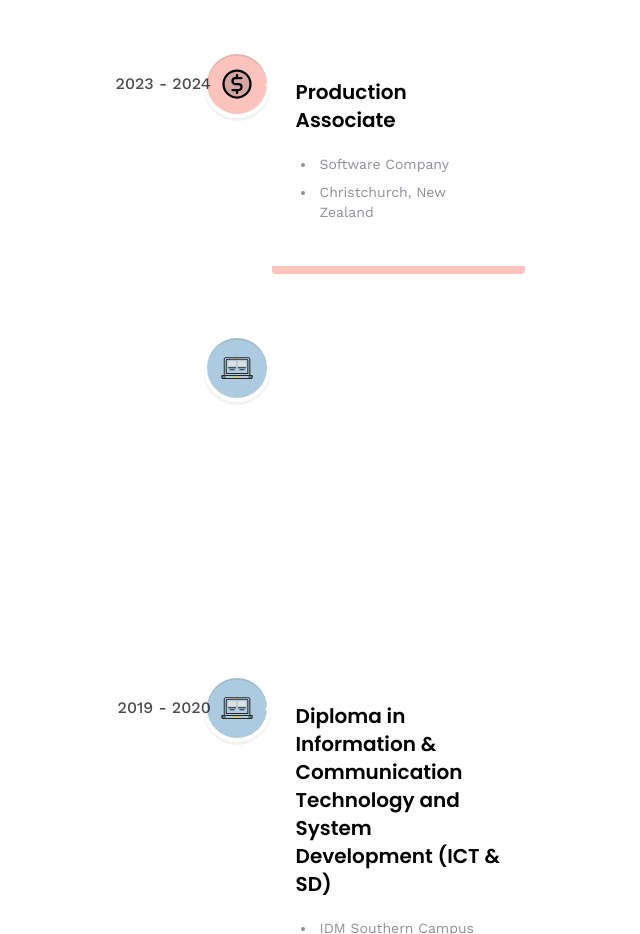
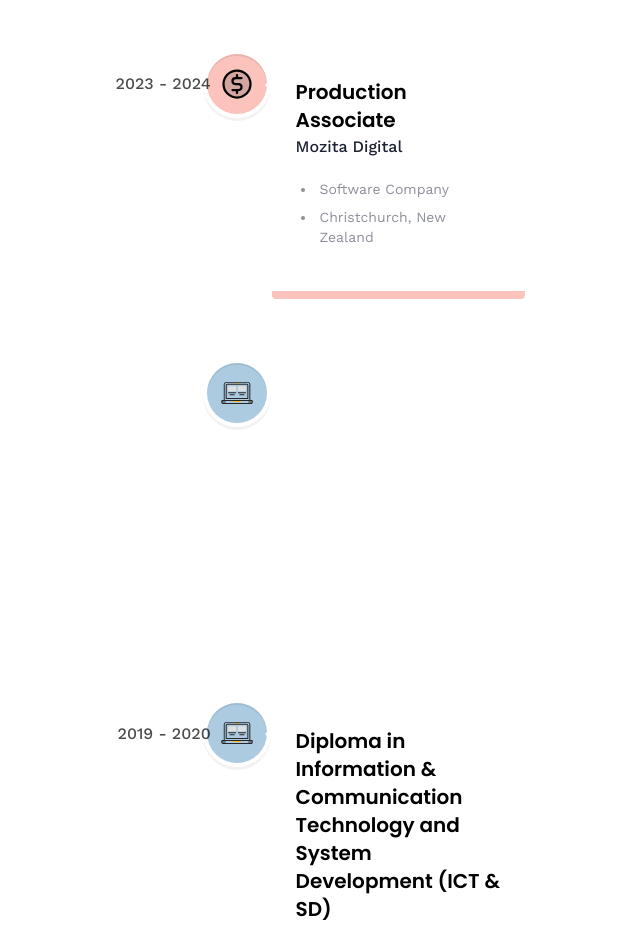
Before and after one commit to Chamaali/3d-portfolio, a React (Vite) app: page /about in a window 1280 px wide. Shown: the part 1200-2134 px from the top of the page, without its empty margins (403-1043 px from the left). Built offline with nearby package versions, Linux system fonts and the light colour scheme; no server answers.

Commit message:
Added company name.

```diff
--- a/src/constants/index.js
+++ b/src/constants/index.js
@@ -265,6 +265,7 @@ export const experiences = [
   },
   {
     title: "Production Associate",
+    company_name: "Mozita Digital",
     icon: crypto,
     iconBg: "#fbc3bc",
     date: "2023 - 2024",
```
